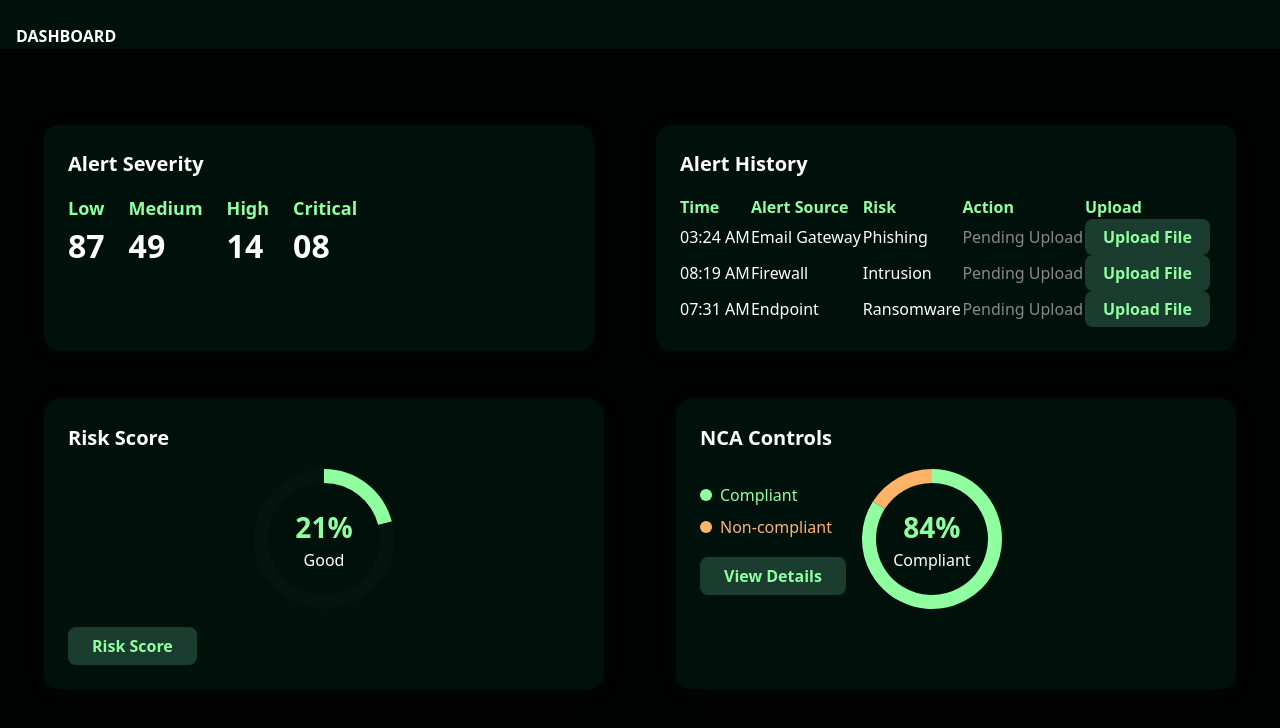
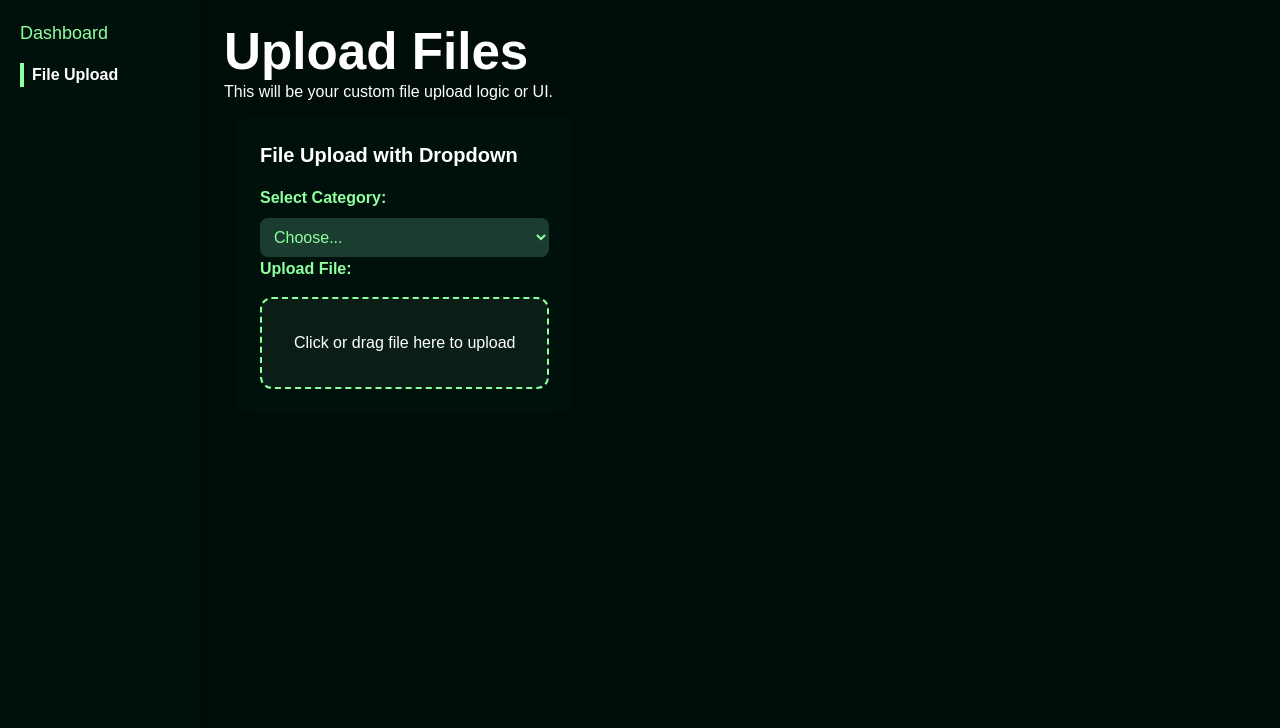
Before and after one commit to MuhammadHashim06/HASEEF, a React (Vite) app: page /upload in a window 1280 px wide. Shown: the top 728 px of the page. Built offline with nearby package versions, Linux system fonts and the light colour scheme.

Commit message:
Updated Dashboard

```diff
--- a/package.json
+++ b/package.json
@@ -10,12 +10,15 @@
     "preview": "vite preview"
   },
   "dependencies": {
+    "@ark-ui/react": "^5.9.1",
     "axios": "^1.9.0",
     "chart.js": "^4.4.9",
+    "lucide-react": "^0.511.0",
     "react": "^19.1.0",
     "react-chartjs-2": "^5.3.0",
     "react-dom": "^19.1.0",
-    "react-modal": "^3.16.3"
+    "react-modal": "^3.16.3",
+    "react-router-dom": "^7.6.0"
   },
   "devDependencies": {
     "@eslint/js": "^9.25.0",
--- a/src/App.css
+++ b/src/App.css
@@ -1,13 +1,30 @@
-html, body, #root {
+/* html, body, #root {
   height: 100%;
   width: 100%;
   margin: 0;
   padding: 0;
   background: #0a1414;
-}
+} */
 
 *{
   padding: 0;
   margin: 0;
   box-sizing: border-box;
 }
+
+body {
+  margin: 0;
+  font-family: sans-serif;
+  background-color: #000d08;
+}
+
+.app-container {
+  display: flex;
+  height: 100vh;
+}
+
+.main-content {
+  flex-grow: 1;
+  padding: 24px;
+  overflow-y: auto;
+}
--- a/src/App.jsx
+++ b/src/App.jsx
@@ -1,13 +1,26 @@
-import './App.css'
-import Dashboard from './Pages/Dashboard'
+import React from "react";
+import { BrowserRouter as Router, Routes, Route } from "react-router-dom";
+import Sidebar from "./components/Sidebar";
+import Dashboard from "./Pages/Dashboard";
+import UploadPage from "./Pages/UploadPage";
+import "./App.css";
+import MitigatePage from "./Pages/MitigatePage";
 
-function App() {
+export default function App() {
+  return (
+    <Router>
+      <div className="app-container">
+        <Sidebar />
+        <div className="main-content">
+          <Routes>
+            <Route path="/" element={<Dashboard />} />
+            <Route path="/upload" element={<UploadPage />} />
+            <Route path="/mitigate" element={<MitigatePage />} />
+                    {/* <Route path="/mitigate/:id" element={<MitigationPage />} /> */}
 
-  return (
-    <>
-      <Dashboard />
-    </>
-  )
+          </Routes>
+        </div>
+      </div>
+    </Router>
+  );
 }
-
-export default App
--- /dev/null
+++ b/src/Pages/MitigatePage.jsx
@@ -0,0 +1,52 @@
+import React, { useState } from "react";
+import { useParams, useNavigate } from "react-router-dom";
+import styles from "./MitigationPage.module.css";
+
+const options = [
+  "Blocked IP address",
+  "Isolated Endpoint",
+  "Notified SOC Team",
+  "Updated firewall rules",
+  "Marked as safe",
+];
+
+export default function MitigationPage() {
+  const { id } = useParams();
+  const navigate = useNavigate();
+  const [checkedItems, setCheckedItems] = useState([]);
+
+  const handleCheck = (option) => {
+    setCheckedItems((prev) =>
+      prev.includes(option)
+        ? prev.filter((item) => item !== option)
+        : [...prev, option]
+    );
+  };
+
+  const handleSubmit = () => {
+    // Simulate API call
+    console.log(`Mitigation steps for Alert ${id}:`, checkedItems);
+    navigate("/");
+  };
+
+  return (
+    <div className={styles.page}>
+      <h2>Mitigate Alert #{id}</h2>
+      <ul className={styles.list}>
+        {options.map((option, index) => (
+          <li key={index}>
+            <label>
+              <input
+                type="checkbox"
+                checked={checkedItems.includes(option)}
+                onChange={() => handleCheck(option)}
+              />
+              {option}
+            </label>
+          </li>
+        ))}
+      </ul>
+      <button onClick={handleSubmit} className={styles.saveBtn}>Save</button>
+    </div>
+  );
+}
--- /dev/null
+++ b/src/Pages/UploadPage.jsx
@@ -0,0 +1,12 @@
+import React from "react";
+// import { FileUploadWithDropdown } from "../components/FileUpload";
+import FileUploadWithDropdown from "../components/FileUpload"
+export default function UploadPage() {
+  return (
+    <div style={{ color: "#fff" }}>
+      <h1>Upload Files</h1>
+      <p>This will be your custom file upload logic or UI.</p>
+      <FileUploadWithDropdown/>
+    </div>
+  );
+}
--- a/src/components/AlertHistoryCard.jsx
+++ b/src/components/AlertHistoryCard.jsx
@@ -21,8 +21,8 @@
 //           <tr className={styles.headRow}>
 //             <th>Time</th>
 //             <th>Alert Source</th>
+//             <th></th>
 //             <th>Risk</th>
-//             <th></th>
 //           </tr>
 //         </thead>
 //         <tbody>
@@ -36,23 +36,6 @@
 //                   <button className={styles.button}>Mitigate</button>
 //                 )}
 //               </td>
-//               <td>
-//                 {/* <label htmlFor="fileupload">Upload file</label>
-//                 <input className="fileupload" id="fileupload" type="file" /> */}
-//                 <td>
-//                   <label
-//                     htmlFor={`fileupload-${i}`}
-//                     className={styles.fileLabel}
-//                   >
-//                     Upload File
-//                   </label>
-//                   <input
-//                     className={styles.fileInput}
-//                     id={`fileupload-${i}`}
-//                     type="file"
-//                   />
-//                 </td>
-//               </td>
 //             </tr>
 //           ))}
 //         </tbody>
@@ -60,6 +43,68 @@
 //     </div>
 //   );
 // }
+
+
+
+
+
+
+import React from "react";
+import { useNavigate } from "react-router-dom";
+import styles from "./AlertHistoryCard.module.css";
+
+export default function AlertHistoryCard() {
+  const navigate = useNavigate();
+
+  const rows = [
+    { time: "03:24 AM", source: "Email Gateway", risk: "Phishing", action: true },
+    { time: "08:19 AM", source: "Firewall", risk: "Intrusion", action: true },
+    { time: "07:31 AM", source: "Endpoint", risk: "Ransomware", action: true },
+  ];
+
+  const handleMitigateClick = (alert) => {
+    navigate("/mitigate", { state: alert });
+  };
+
+  return (
+    <div className={styles.card}>
+      <div className={styles.title}>Alert History</div>
+      <table className={styles.table}>
+        <thead>
+          <tr className={styles.headRow}>
+            <th>Time</th>
+            <th>Alert Source</th>
+            <th>Risk</th>
+            <th></th>
+          </tr>
+        </thead>
+        <tbody>
+          {rows.map((r, i) => (
+            <tr key={i} className={styles.row}>
+              <td>{r.time}</td>
+              <td>{r.source}</td>
+              <td>{r.risk}</td>
+              <td>
+                {r.action && (
+                  <button className={styles.button} onClick={() => handleMitigateClick(r)}>
+                    Mitigate
+                  </button>
+                )}
+              </td>
+            </tr>
+          ))}
+        </tbody>
+      </table>
+    </div>
+  );
+}
+
+
+
+
+
+
+
 
 
 
@@ -168,140 +213,151 @@
 
 
 
-import React, { useState } from "react";
-import Modal from "react-modal";
-import styles from "./AlertHistoryCard.module.css";
-import axios from "axios";
 
-Modal.setAppElement("#root");
 
-export default function AlertHistoryCard() {
-  const [uploadStates, setUploadStates] = useState([
-    { loading: false, success: false },
-    { loading: false, success: false },
-    { loading: false, success: false },
-  ]);
 
-  const [modalOpenIndex, setModalOpenIndex] = useState(null);
-  const [selectedActions, setSelectedActions] = useState({});
 
-  const rows = [
-    { time: "03:24 AM", source: "Email Gateway", risk: "Phishing" },
-    { time: "08:19 AM", source: "Firewall", risk: "Intrusion" },
-    { time: "07:31 AM", source: "Endpoint", risk: "Ransomware" },
-  ];
 
-  const handleFileUpload = async (event, index) => {
-    const file = event.target.files[0];
-    if (!file) return;
 
-    const newStates = [...uploadStates];
-    newStates[index] = { loading: true, success: false };
-    setUploadStates(newStates);
 
-    const formData = new FormData();
-    formData.append("file", file);
 
-    try {
-      await axios.post("/api/upload", formData);
-      newStates[index] = { loading: false, success: true };
-      setUploadStates(newStates);
-    } catch (err) {
-      newStates[index] = { loading: false, success: false };
-      setUploadStates(newStates);
-    }
-  };
 
-  const checkBoxOptions = ["Notify Admin", "Isolate Endpoint", "Block IP", "Create Report"];
 
-  const handleCheckboxChange = (index, option) => {
-    const current = selectedActions[index] || [];
-    const updated = current.includes(option)
-      ? current.filter((o) => o !== option)
-      : [...current, option];
-    setSelectedActions({ ...selectedActions, [index]: updated });
-  };
 
-  const saveMitigation = (index) => {
-    console.log("Mitigation options for row", index, ":", selectedActions[index]);
-    setModalOpenIndex(null);
-  };
+// import React, { useState } from "react";
+// import Modal from "react-modal";
+// import styles from "./AlertHistoryCard.module.css";
+// import axios from "axios";
 
-  return (
-    <div className={styles.card}>
-      <div className={styles.title}>Alert History</div>
-      <table className={styles.table}>
-        <thead>
-          <tr className={styles.headRow}>
-            <th>Time</th>
-            <th>Alert Source</th>
-            <th>Risk</th>
-            <th>Action</th>
-            <th>Upload</th>
-          </tr>
-        </thead>
-        <tbody>
-          {rows.map((row, index) => (
-            <tr key={index} className={styles.row}>
-              <td>{row.time}</td>
-              <td>{row.source}</td>
-              <td>{row.risk}</td>
-              <td>
-                {uploadStates[index].success ? (
-                  <button
-                    className={styles.button}
-                    onClick={() => setModalOpenIndex(index)}
-                  >
-                    Mitigate
-                  </button>
-                ) : (
-                  <span style={{ color: "#888" }}>Pending Upload</span>
-                )}
-              </td>
-              <td>
-                <label htmlFor={`fileInput${index}`} className={styles.uploadLabel}>
-                  {uploadStates[index].loading
-                    ? "Uploading..."
-                    : uploadStates[index].success
-                    ? "Uploaded ✓"
-                    : "Upload File"}
-                </label>
-                <input
-                  id={`fileInput${index}`}
-                  type="file"
-                  className={styles.fileInput}
-                  onChange={(e) => handleFileUpload(e, index)}
-                />
-              </td>
-            </tr>
-          ))}
-        </tbody>
-      </table>
+// Modal.setAppElement("#root");
 
-      {/* Modal */}
-      <Modal
-        isOpen={modalOpenIndex !== null}
-        onRequestClose={() => setModalOpenIndex(null)}
-        className={styles.modal}
-        overlayClassName={styles.overlay}
-      >
-        <h2>Mitigation Actions</h2>
-        {checkBoxOptions.map((opt) => (
-          <label key={opt} className={styles.checkboxLabel}>
-            <input
-              type="checkbox"
-              checked={selectedActions[modalOpenIndex]?.includes(opt) || false}
-              onChange={() => handleCheckboxChange(modalOpenIndex, opt)}
-            />
-            {opt}
-          </label>
-        ))}
-        <div style={{ marginTop: "20px" }}>
-          <button className={styles.button} onClick={() => saveMitigation(modalOpenIndex)}>
-            Save
-          </button>
-        </div>
-      </Modal>
-    </div>
-  );
-}
+// export default function AlertHistoryCard() {
+//   const [uploadStates, setUploadStates] = useState([
+//     { loading: false, success: true },
+//     { loading: false, success: false },
+//     { loading: false, success: false },
+//   ]);
+
+//   const [modalOpenIndex, setModalOpenIndex] = useState(null);
+//   const [selectedActions, setSelectedActions] = useState({});
+
+//   const rows = [
+//     { time: "03:24 AM", source: "Email Gateway", risk: "Phishing" },
+//     { time: "08:19 AM", source: "Firewall", risk: "Intrusion" },
+//     { time: "07:31 AM", source: "Endpoint", risk: "Ransomware" },
+//   ];
+
+//   const handleFileUpload = async (event, index) => {
+//     const file = event.target.files[0];
+//     if (!file) return;
+
+//     const newStates = [...uploadStates];
+//     newStates[index] = { loading: true, success: false };
+//     setUploadStates(newStates);
+
+//     const formData = new FormData();
+//     formData.append("file", file);
+
+//     try {
+//       await axios.post("/api/upload", formData);
+//       newStates[index] = { loading: false, success: true };
+//       setUploadStates(newStates);
+//     } catch (err) {
+//       newStates[index] = { loading: false, success: false };
+//       setUploadStates(newStates);
+//     }
+//   };
+
+//   const checkBoxOptions = ["Notify Admin", "Isolate Endpoint", "Block IP", "Create Report"];
+
+//   const handleCheckboxChange = (index, option) => {
+//     const current = selectedActions[index] || [];
+//     const updated = current.includes(option)
+//       ? current.filter((o) => o !== option)
+//       : [...current, option];
+//     setSelectedActions({ ...selectedActions, [index]: updated });
+//   };
+
+//   const saveMitigation = (index) => {
+//     console.log("Mitigation options for row", index, ":", selectedActions[index]);
+//     setModalOpenIndex(null);
+//   };
+
+//   return (
+//     <div className={styles.card}>
+//       <div className={styles.title}>Alert History</div>
+//       <table className={styles.table}>
+//         <thead>
+//           <tr className={styles.headRow}>
+//             <th>Time</th>
+//             <th>Alert Source</th>
+//             <th>Risk</th>
+//             <th>Action</th>
+//             <th>Upload</th>
+//           </tr>
+//         </thead>
+//         <tbody>
+//           {rows.map((row, index) => (
+//             <tr key={index} className={styles.row}>
+//               <td>{row.time}</td>
+//               <td>{row.source}</td>
+//               <td>{row.risk}</td>
+//               <td>
+//                 {uploadStates[index].success ? (
+//                   <button
+//                     className={styles.button}
+//                     onClick={() => setModalOpenIndex(index)}
+//                   >
+//                     Mitigate
+//                   </button>
+//                 ) : (
+//                   <span style={{ color: "#888" }}>Pending Upload</span>
+//                 )}
+//               </td>
+//               <td>
+//                 <label htmlFor={`fileInput${index}`} className={styles.uploadLabel}>
+//                   {uploadStates[index].loading
+//                     ? "Uploading..."
+//                     : uploadStates[index].success
+//                     ? "Uploaded ✓"
+//                     : "Upload File"}
+//                 </label>
+//                 <input
+//                   id={`fileInput${index}`}
+//                   type="file"
+//                   className={styles.fileInput}
+//                   onChange={(e) => handleFileUpload(e, index)}
+//                 />
+//               </td>
+//             </tr>
+//           ))}
+//         </tbody>
+//       </table>
+
+//       {/* Modal */}
+//       <Modal
+//         isOpen={modalOpenIndex !== null}
+//         onRequestClose={() => setModalOpenIndex(null)}
+//         className={styles.modal}
+//         overlayClassName={styles.overlay}
+//       >
+//         <h2>Mitigation Actions</h2>
+//         {checkBoxOptions.map((opt) => (
+//           <label key={opt} className={styles.checkboxLabel}>
+//             <input
+//               type="checkbox"
+//               checked={selectedActions[modalOpenIndex]?.includes(opt) || false}
+//               onChange={() => handleCheckboxChange(modalOpenIndex, opt)}
+//             />
+//             {opt}
+//           </label>
+//         ))}
+//         <div style={{ marginTop: "20px" }}>
+//           <button className={styles.button} onClick={() => saveMitigation(modalOpenIndex)}>
+//             Save
+//           </button>
+//         </div>
+//       </Modal>
+//     </div>
+//   );
+// }
--- a/src/components/AlertHistoryCard.module.css
+++ b/src/components/AlertHistoryCard.module.css
@@ -58,7 +58,7 @@
   box-shadow: 0 2px 16px rgba(0, 17, 11, 0.4);
   margin: 12px;
   flex: 1 1 calc(50% - 38px);
-  min-width: 580px;
+  min-width: 480px;
   max-width: calc(50% - 38px);
 }
 
--- /dev/null
+++ b/src/components/FileUpload.jsx
@@ -0,0 +1,69 @@
+import React, { useState } from "react";
+import styles from "./FileUploadWithDropdown.module.css";
+
+export default function FileUploadWithDropdown() {
+  const [selectedOption, setSelectedOption] = useState("");
+  const [uploadedFile, setUploadedFile] = useState(null);
+
+  const handleFileChange = (e) => {
+    setUploadedFile(e.target.files[0]);
+  };
+
+  const handleDrop = (e) => {
+    e.preventDefault();
+    const file = e.dataTransfer.files[0];
+    if (file) {
+      setUploadedFile(file);
+    }
+  };
+
+  const handleDragOver = (e) => {
+    e.preventDefault();
+  };
+
+  return (
+    <div className={styles.card}>
+      <div className={styles.title}>File Upload with Dropdown</div>
+
+      {/* Dropdown */}
+      <label className={styles.label}>Select Category:</label>
+      <select
+        value={selectedOption}
+        onChange={(e) => setSelectedOption(e.target.value)}
+        className={styles.select}
+      >
+        <option value="">Choose...</option>
+        <option value="logs">Log Files</option>
+        <option value="configs">Configuration Files</option>
+        <option value="reports">Reports</option>
+      </select>
+
+      {/* Upload */}
+      <label className={styles.label}>Upload File:</label>
+      <div
+        className={styles.dropArea}
+        onDrop={handleDrop}
+        onDragOver={handleDragOver}
+        onClick={() => document.getElementById("hiddenFileInput").click()}
+      >
+        {uploadedFile ? (
+          <div>{uploadedFile.name}</div>
+        ) : (
+          <div>Click or drag file here to upload</div>
+        )}
+        <input
+          type="file"
+          id="hiddenFileInput"
+          onChange={handleFileChange}
+          style={{ display: "none" }}
+        />
+      </div>
+
+      {uploadedFile && (
+        <div className={styles.fileName}>
+          <strong>Selected:</strong> {uploadedFile.name}
+        </div>
+      )}
+    </div>
+  );
+}
--- /dev/null
+++ b/src/components/FileUploadWithDropdown.module.css
@@ -0,0 +1,48 @@
+.card {
+  background: #00110b;
+  border-radius: 16px;
+  padding: 24px;
+  color: #fff;
+  box-shadow: 0 2px 16px rgba(0, 17, 11, 0.4);
+  margin: 12px;
+  flex: 1 1 100%;
+  min-width: 320px;
+}
+
+.title {
+  font-size: 20px;
+  font-weight: 600;
+  margin-bottom: 16px;
+}
+
+.label {
+  color: #8fffa0;
+  font-weight: 600;
+  margin-bottom: 8px;
+  display: block;
+}
+
+.select {
+  padding: 10px;
+  border-radius: 8px;
+  border: none;
+  background: #1a3d2f;
+  color: #8fffa0;
+  width: 100%;
+  font-size: 16px;
+}
+
+.dropArea {
+  background: #0a1e16;
+  border: 2px dashed #8fffa0;
+  border-radius: 12px;
+  padding: 32px;
+  text-align: center;
+  cursor: pointer;
+  margin-top: 16px;
+}
+
+.fileName {
+  margin-top: 16px;
+  color: #8fffa0;
+}
--- /dev/null
+++ b/src/components/Sidebar.jsx
@@ -0,0 +1,26 @@
+import React from "react";
+import { NavLink } from "react-router-dom";
+import styles from "./Sidebar.module.css";
+
+export default function Sidebar() {
+  return (
+    <div className={styles.sidebar}>
+      <NavLink
+        to="/"
+        className={({ isActive }) =>
+          isActive ? styles.activeLink : styles.link
+        }
+      >
+        Dashboard
+      </NavLink>
+      <NavLink
+        to="/upload"
+        className={({ isActive }) =>
+          isActive ? styles.activeLink : styles.link
+        }
+      >
+        File Upload
+      </NavLink>
+    </div>
+  );
+}
--- /dev/null
+++ b/src/components/Sidebar.module.css
@@ -0,0 +1,23 @@
+.sidebar {
+  background-color: #00110b;
+  padding: 20px;
+  width: 200px;
+  height: 100vh;
+  box-shadow: 2px 0 6px rgba(0, 0, 0, 0.2);
+  display: flex;
+  flex-direction: column;
+}
+
+.link {
+  color: #8fffa0;
+  text-decoration: none;
+  margin-bottom: 16px;
+  font-size: 18px;
+}
+
+.activeLink {
+  color: #fff;
+  font-weight: bold;
+  border-left: 4px solid #8fffa0;
+  padding-left: 8px;
+}
```
Also changed, not shown: src/Pages/MitigationPage.module.css (added, +25 -0 lines), 1 other file (tests, documents, lock files or other folders).
